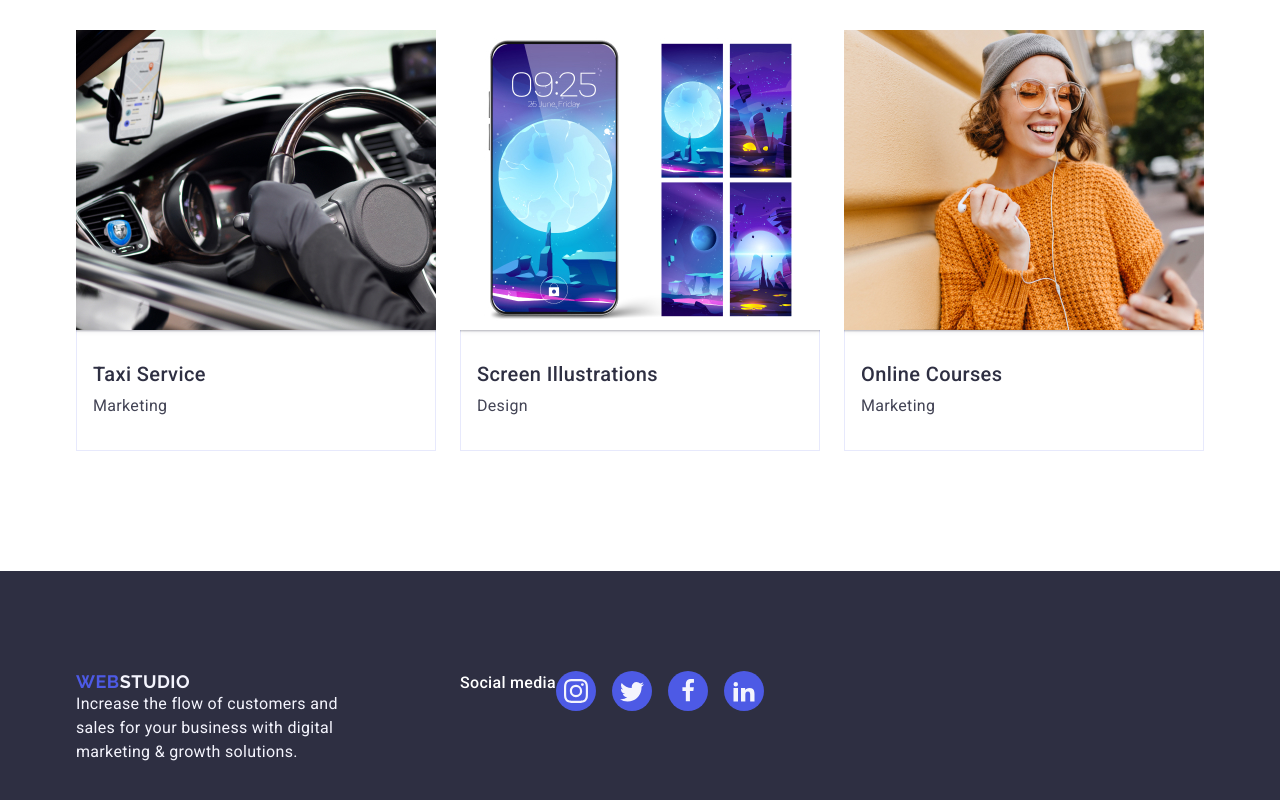
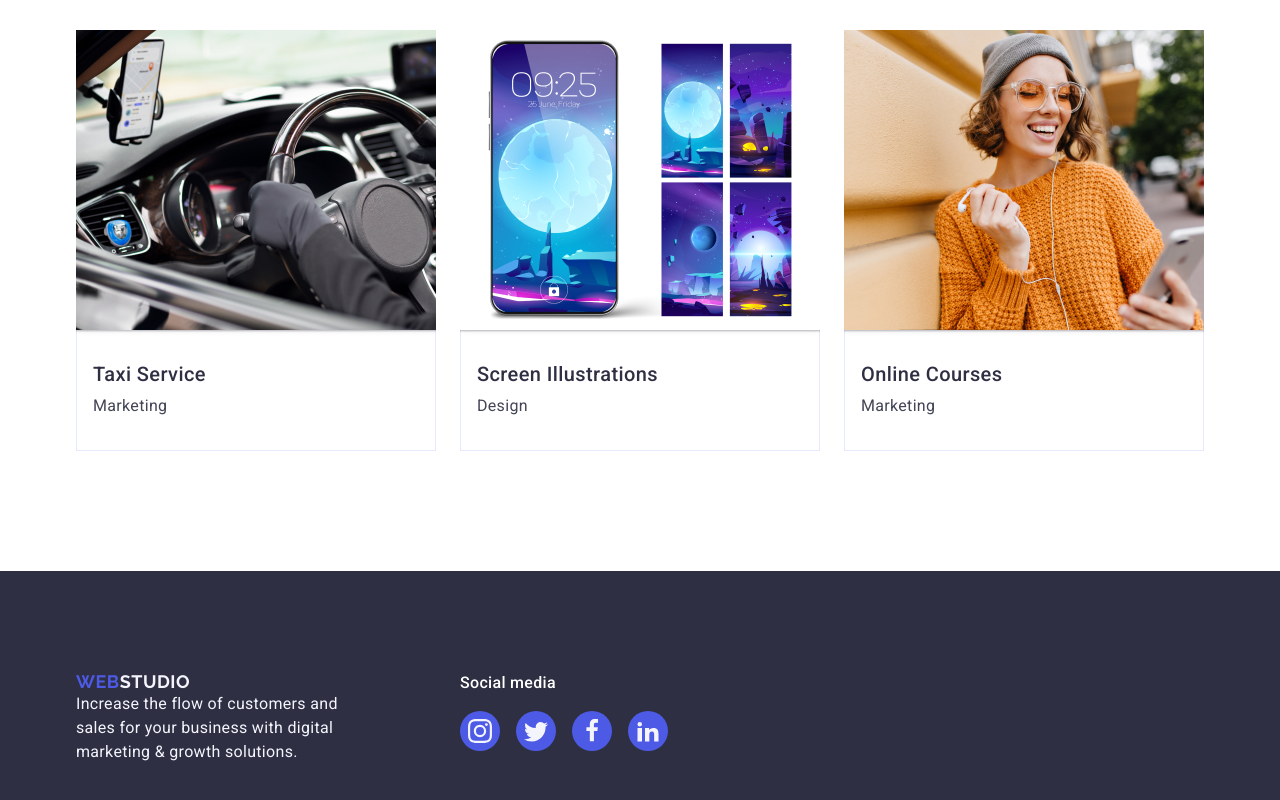
Before and after one commit to RomanMkrtumov/goit-markup-hw-04, a plain HTML site: page index.html in a window 1280 px wide. Shown: the part 2612-3412 px from the top of the page. Drawn offline with nearby package versions, Linux system fonts and the light colour scheme.

Commit message:
Update styles.css

```diff
--- a/css/styles.css
+++ b/css/styles.css
@@ -442,9 +442,7 @@ a {
 
 /* next-code */
 
-.social {
-  display: flex;
-}
+.social {}
 
 
 
```
